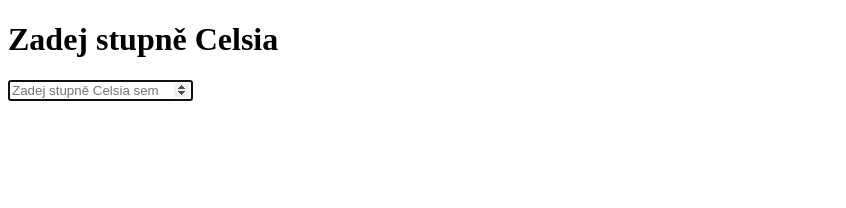
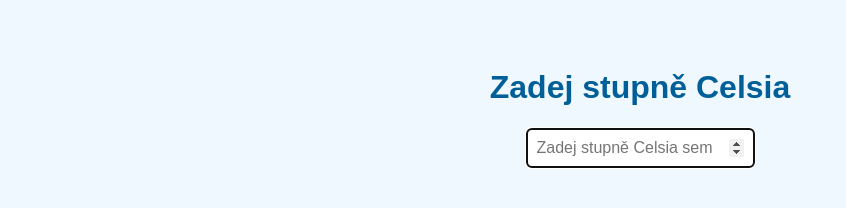
Before and after one commit to LopatakHunter/stupne, a plain HTML site: page index.html in a window 1280 px wide. Shown: the whole page, without its empty margins (0-846 px from the left). Drawn offline with Linux system fonts and the light colour scheme.

Commit message:
pridani_css

```diff
--- a/index.html
+++ b/index.html
@@ -3,6 +3,7 @@
 
 <head>
     <title>Hello!</title>
+    <link rel="stylesheet" href="style.css">
     <script>
         document.addEventListener('DOMContentLoaded', function () {
 
--- a/style.css
+++ b/style.css
@@ -0,0 +1,21 @@
+body {
+    font-family: Arial, sans-serif;
+    background-color: #f0f8ff;
+    text-align: center;
+    padding: 40px;
+}
+
+h1 {
+    color: #005f99;
+}
+
+input[type="number"] {
+    padding: 10px;
+    border: 1px solid #0099cc;
+    border-radius: 5px;
+    font-size: 1rem;
+}
+
+input[type="number"]:focus {
+    border-color: #006699;
+}
```
